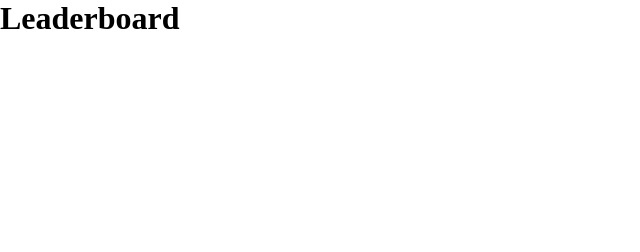
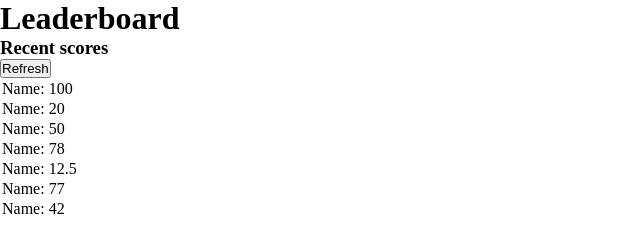
Before and after one commit to AbelG101/Leaderboard, a website built with webpack: page src/template.html in a window 1280 px wide. Shown: the whole page, without its empty margins (0-640 px from the left). Built offline with nearby package versions, Linux system fonts and the light colour scheme.

Commit message:
add scores table section

```diff
--- a/src/template.html
+++ b/src/template.html
@@ -12,6 +12,51 @@
   <header class="top-header">
     <h1>Leaderboard</h1>
   </header>
+  <div class="container">
+    <section class="scores-list">
+      <div class="scores-header">
+        <h3>Recent scores</h3>
+        <button class="refresh-btn">Refresh</button>
+      </div>
+      <table class="table">
+        <tr>
+          <td class="name">
+            Name: <span class="score">100</span>
+          </td>
+        </tr>
+        <tr>
+          <td class="name">
+            Name: <span class="score">20</span>
+          </td>
+        </tr>
+        <tr>
+          <td class="name">
+            Name: <span class="score">50</span>
+          </td>
+        </tr>
+        <tr>
+          <td class="name">
+            Name: <span class="score">78</span>
+          </td>
+        </tr>
+        <tr>
+          <td class="name">
+            Name: <span class="score">12.5</span>
+          </td>
+        </tr>
+        <tr>
+          <td class="name">
+            Name: <span class="score">77</span>
+          </td>
+        </tr>
+        <tr>
+          <td class="name">
+            Name: <span class="score">42</span>
+          </td>
+        </tr>
+      </table>
+    </section>
+  </div>
   <script src="./bundle.js"></script>
 </body>
 </html>
```
